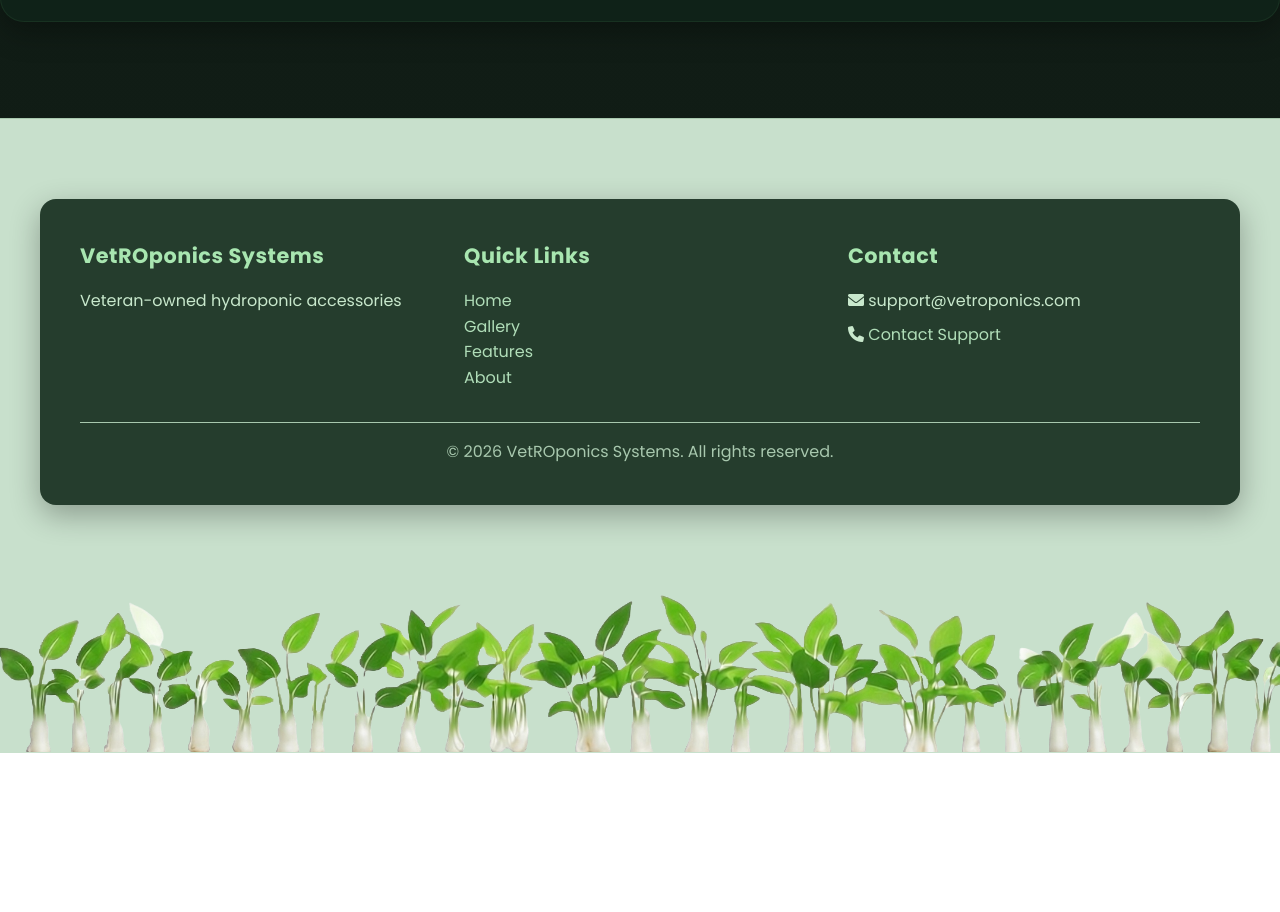
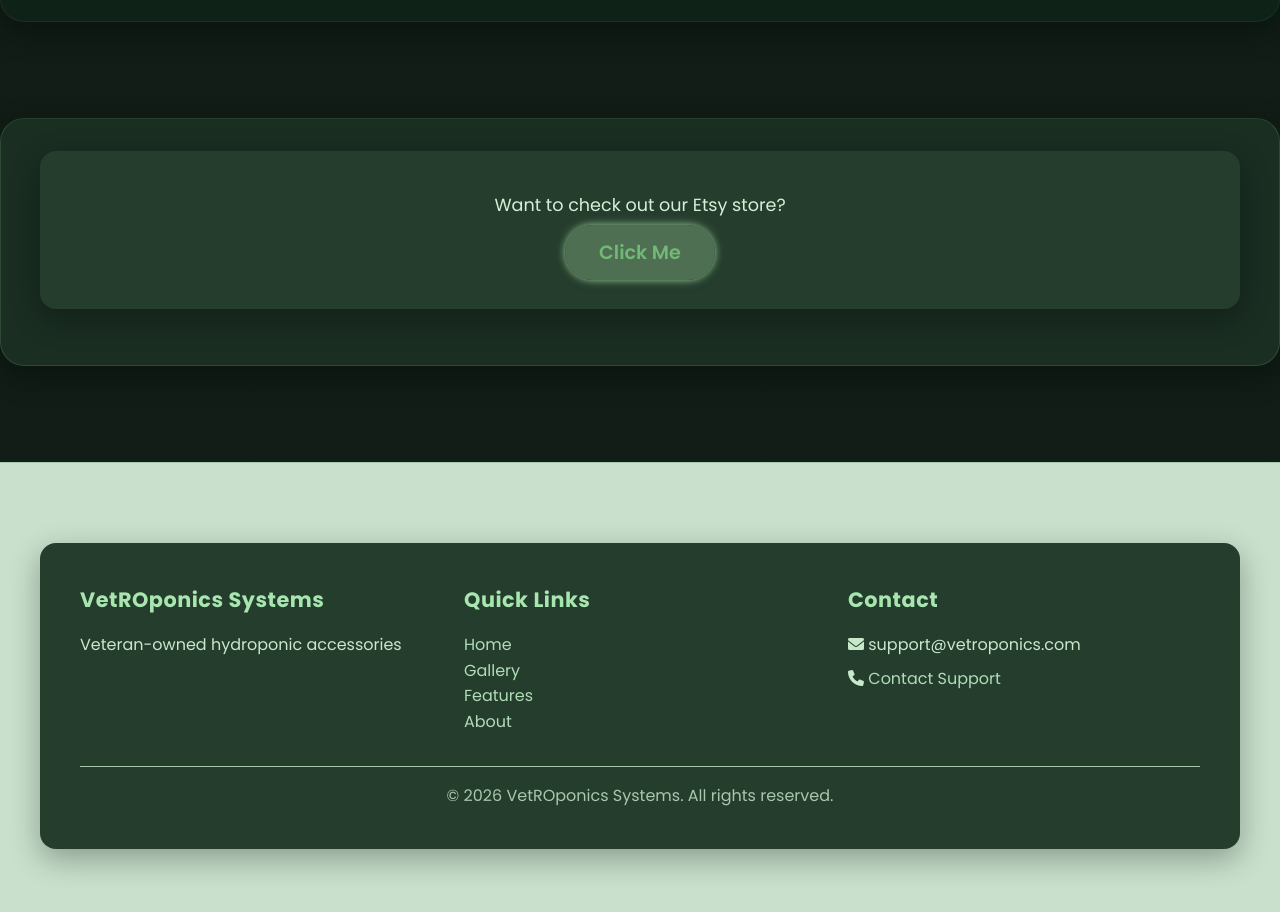
Before and after one commit to yetionions/vetroponics-site, a website: page index.html in a window 1280 px wide. Shown: the part 9975-10887 px from the top of the page. Before the commit the page ends 10728 px from the top, so only its background shows below. Drawn offline with Linux system fonts and the light colour scheme.

Commit message:
etsy button added to the footer

```diff
--- a/index.html
+++ b/index.html
@@ -279,6 +279,13 @@
         </div>
     </section>
 
+    <section id="etsy-cta" class="etsy-cta">
+        <div class="container" style="text-align: center; padding: 2.5rem 2rem;">
+            <p style="font-size: 1.1rem; margin-bottom: 1.2rem; color: var(--text-primary);">Want to check out our Etsy store?</p>
+            <a href="https://www.etsy.com/shop/VetROponicsSystems?ref=shop-header-name&listing_id=4406810128&from_page=listing" target="_blank" rel="noopener noreferrer" class="buy-now-btn">Click Me</a>
+        </div>
+    </section>
+
     <footer>
         <div class="container">
             <div class="footer-content">
--- a/style.css
+++ b/style.css
@@ -901,6 +901,20 @@ section i {
     transform: translateY(-3px);
 }
 
+/* Etsy CTA button — contained glow, no pseudo-element overflow */
+#etsy-cta .buy-now-btn {
+    overflow: hidden;
+    box-shadow: 0 0 8px var(--glow-primary), 0 4px 12px rgba(0,0,0,0.1);
+}
+
+#etsy-cta .buy-now-btn::before {
+    content: none;
+}
+
+#etsy-cta .buy-now-btn:hover {
+    box-shadow: 0 0 14px var(--glow-primary), 0 6px 20px rgba(0,0,0,0.12);
+}
+
 /* Footer */
 footer {
     background: #e8e2d0;
```
